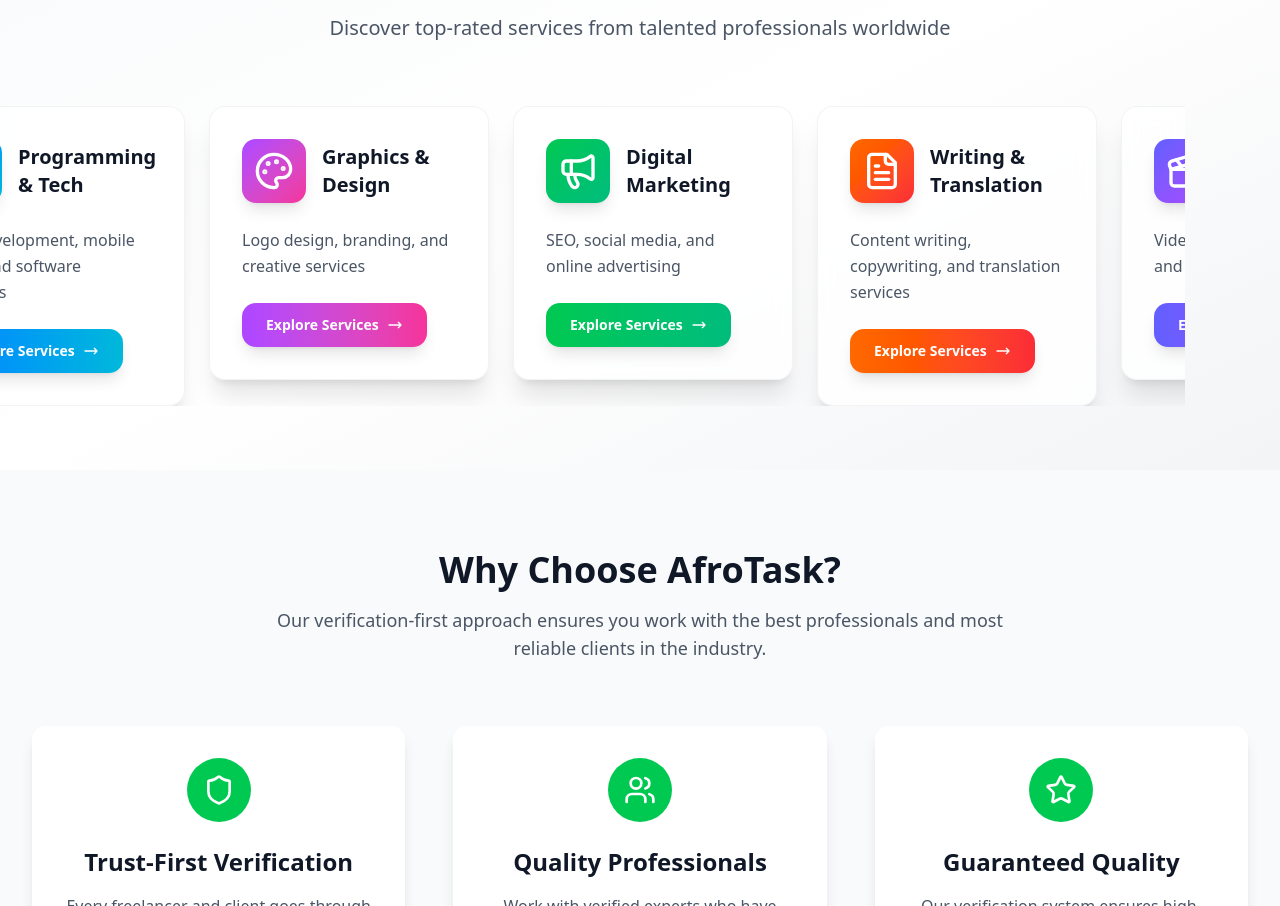
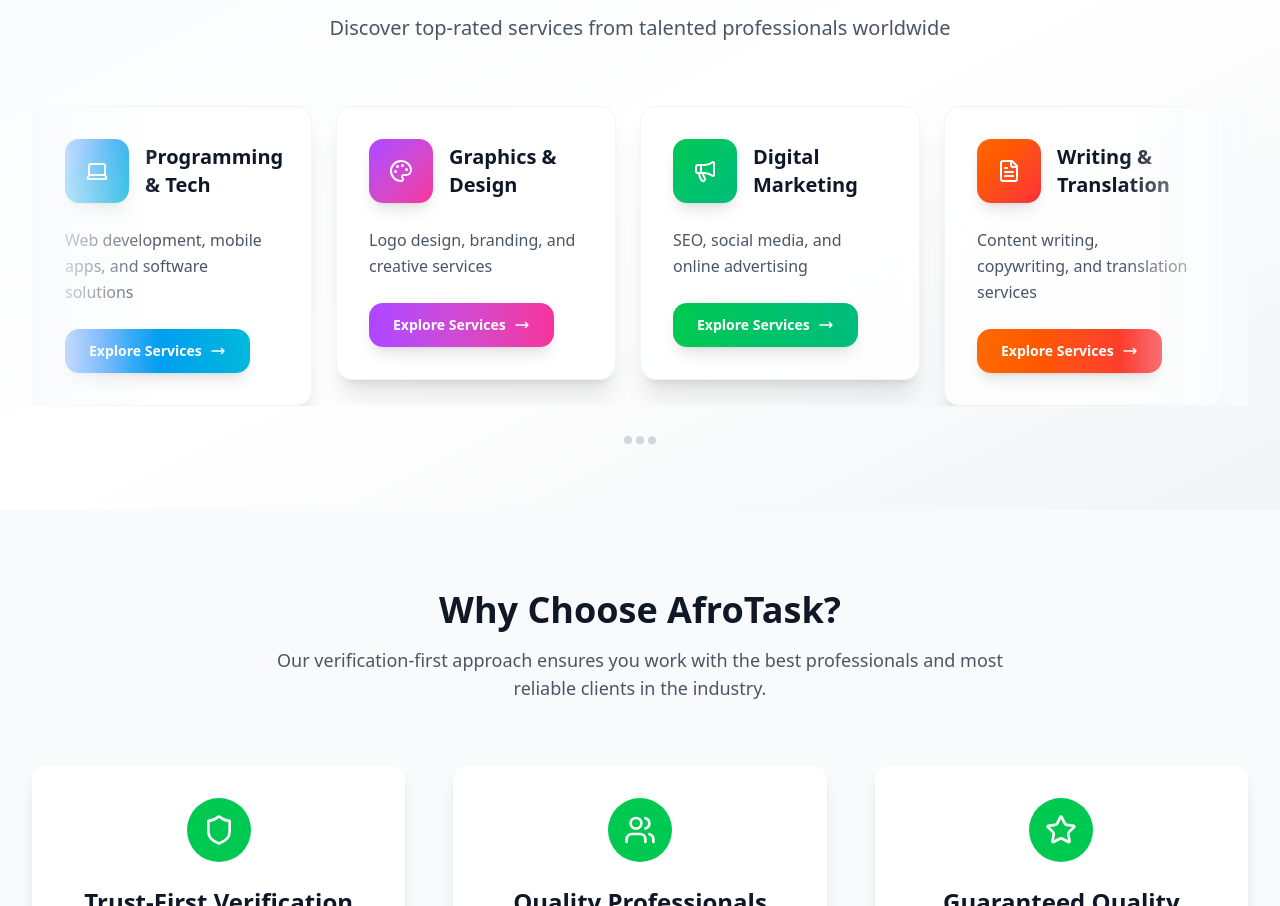
Before and after one commit to CyberTycoon/skillboost, a Next.js app: page / in a window 1280 px wide. Shown: the part 1006-1912 px from the top of the page. Built offline with nearby package versions, Linux system fonts and the light colour scheme.

Commit message:
popular service animation

```diff
--- a/src/app/components/PopularServices.tsx
+++ b/src/app/components/PopularServices.tsx
@@ -1,10 +1,11 @@
 'use client'
 
-import { Banknote, Briefcase, ChartArea, Clapperboard, Code2, FileText, Laptop, Megaphone, Paintbrush, PaintRoller, Palette, PencilIcon, Videotape } from 'lucide-react';
-import Link from 'next/link';
-import React from 'react';
+import { Briefcase, Clapperboard, FileText, Laptop, Megaphone, Palette } from 'lucide-react';
+import React, { useState, useRef, useEffect } from 'react';
 
 const PopularServices = () => {
+    const [isHovered, setIsHovered] = useState(false);
+    const scrollContainerRef = useRef<HTMLDivElement>(null);
 
     const services = [
         {
@@ -48,6 +49,31 @@
     // Create multiple copies for seamless infinite scroll
     const infiniteServices = [...services, ...services, ...services];
 
+    useEffect(() => {
+        const container = scrollContainerRef.current;
+        if (!container) return;
+
+        let animationId: number | null;
+
+        const animate = () => {
+            if (!isHovered) {
+                container.scrollLeft += 0.5; // Speed
+                if (container.scrollLeft >= container.scrollWidth / 2) {
+                    container.scrollLeft = 0;
+                }
+            }
+            animationId = requestAnimationFrame(animate);
+        };
+
+        animationId = requestAnimationFrame(animate);
+
+        return () => {
+            if (animationId) {
+                cancelAnimationFrame(animationId);
+            }
+        };
+    }, [isHovered]);
+
     return (
         <section className="py-8 sm:py-12 lg:py-16 bg-gradient-to-br from-gray-50 via-white to-gray-100 overflow-hidden">
             <div className="px-4 mx-auto max-w-7xl sm:px-6 lg:px-8">
@@ -60,13 +86,17 @@
                         Discover top-rated services from talented professionals worldwide
                     </p>
                 </div>
-            </div>
 
                 {/* Scrolling Container */}
-            <div className="relative">
+                <div
+                    className="relative"
+                    onMouseEnter={() => setIsHovered(true)}
+                    onMouseLeave={() => setIsHovered(false)}
+                >
                     {/* Add padding to prevent left cutoff */}
                     <div
-                    className="flex gap-4 sm:gap-5 lg:gap-6 w-full overflow-x-auto scrollbar-hide scrolling-container"
+                        ref={scrollContainerRef}
+                        className="flex gap-4 sm:gap-5 lg:gap-6 w-full overflow-x-auto scrollbar-hide"
                         style={{ userSelect: 'none' }}
                     >
                         {infiniteServices.map((service, index) => (
@@ -84,7 +114,7 @@
                                     <div className="relative p-4 sm:p-6 lg:p-8">
                                         <div className="flex items-center mb-4 sm:mb-6">
                                             <div className={`flex-shrink-0 w-12 h-12 sm:w-14 sm:h-14 lg:w-16 lg:h-16 bg-gradient-to-br ${service.color} rounded-lg sm:rounded-xl flex items-center justify-center text-lg sm:text-xl lg:text-2xl shadow-lg transform group-hover:rotate-12 transition-transform duration-300`}>
-                                            <service.icon className='w-6 h-6 sm:w-8 sm:h-8 lg:w-10 lg:h-10 text-white' />
+                                                <service.icon className='text-white' />
                                             </div>
                                             <div className="ml-3 sm:ml-4">
                                                 <h3 className="text-lg sm:text-xl font-bold text-gray-900 group-hover:text-gray-800 transition-colors duration-200">
@@ -97,13 +127,13 @@
                                             {service.description}
                                         </p>
 
-                                    <Link href='/explore' className={`inline-flex items-center justify-center px-4 sm:px-6 py-2 sm:py-3 bg-gradient-to-r ${service.color} text-white text-xs sm:text-sm font-semibold rounded-lg sm:rounded-xl shadow-lg hover:shadow-xl transform hover:scale-105 transition-all duration-200 group-hover:translate-x-1`}>
+                                        <button className={`inline-flex items-center justify-center px-4 sm:px-6 py-2 sm:py-3 bg-gradient-to-r ${service.color} text-white text-xs sm:text-sm font-semibold rounded-lg sm:rounded-xl shadow-lg hover:shadow-xl transform hover:scale-105 transition-all duration-200 group-hover:translate-x-1`}>
                                             <span className="hidden sm:inline">Explore Services</span>
                                             <span className="sm:hidden">Explore</span>
                                             <svg className="w-3 h-3 sm:w-4 sm:h-4 ml-1 sm:ml-2 transform group-hover:translate-x-1 transition-transform duration-200" fill="none" viewBox="0 0 24 24" stroke="currentColor">
                                                 <path strokeLinecap="round" strokeLinejoin="round" strokeWidth="2" d="M17 8l4 4m0 0l-4 4m4-4H3" />
                                             </svg>
-                                    </Link>
+                                        </button>
                                     </div>
 
                                     {/* Shine effect */}
@@ -111,6 +141,22 @@
                                 </div>
                             </div>
                         ))}
+                    </div>
+
+                    {/* Responsive Fade edges */}
+                    <div className="absolute left-0 top-0 bottom-0 w-16 sm:w-24 lg:w-32 bg-gradient-to-r from-gray-50 to-transparent pointer-events-none z-10"></div>
+                    <div className="absolute right-0 top-0 bottom-0 w-16 sm:w-24 lg:w-32 bg-gradient-to-l from-gray-50 to-transparent pointer-events-none z-10"></div>
+                </div>
+
+                {/* Scroll indicator */}
+                <div className="flex justify-center mt-6 sm:mt-8">
+                    <div className="flex items-center space-x-2 text-xs sm:text-sm text-gray-500">
+                        <div className="flex space-x-1">
+                            <div className={`w-1.5 h-1.5 sm:w-2 sm:h-2 bg-gray-300 rounded-full ${!isHovered ? 'animate-bounce' : ''}`}></div>
+                            <div className={`w-1.5 h-1.5 sm:w-2 sm:h-2 bg-gray-300 rounded-full ${!isHovered ? 'animate-bounce' : ''}`} style={{ animationDelay: '0.1s' }}></div>
+                            <div className={`w-1.5 h-1.5 sm:w-2 sm:h-2 bg-gray-300 rounded-full ${!isHovered ? 'animate-bounce' : ''}`} style={{ animationDelay: '0.2s' }}></div>
+                        </div>
+                    </div>
                 </div>
             </div>
 
@@ -125,20 +171,6 @@
                 .scrollbar-hide::-webkit-scrollbar {
                     display: none;
                 }
-                .scrolling-container {
-                    animation: scroll 40s linear infinite;
-                }
-                .scrolling-container:hover {
-                    animation-play-state: paused;
-                }
-                @keyframes scroll {
-                    0% {
-                        transform: translateX(0);
-                    }
-                    100% {
-                        transform: translateX(-50%);
-                    }
-                }
             `}</style>
         </section>
     );
```
Lines whose indentation alone changed are shown as unchanged.
